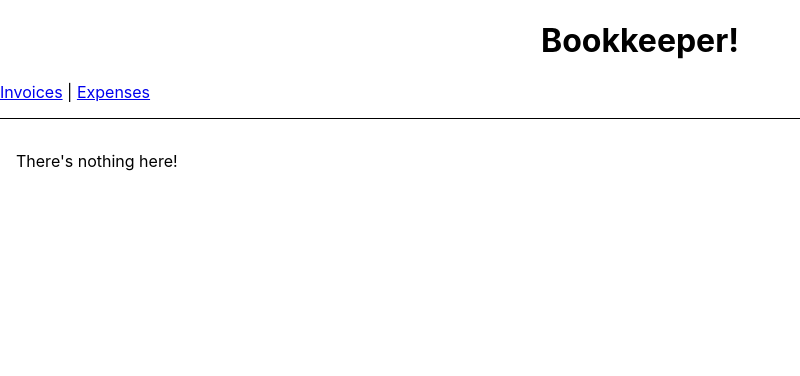
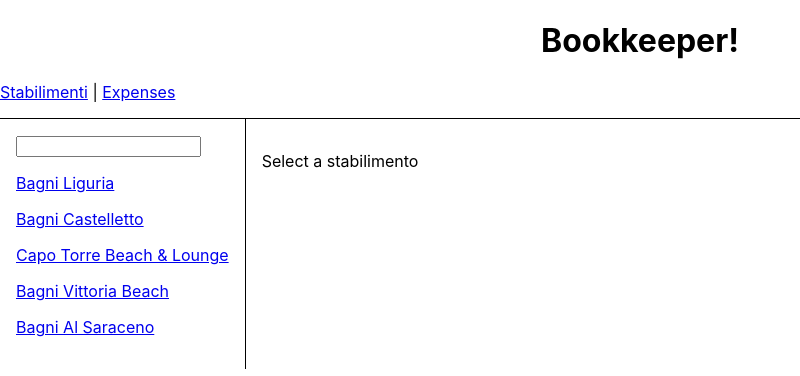
Before and after one commit to Artorias718/WebApp, a React (Create React App) app: page /stabilimenti in a window 1280 px wide. Shown: the top 376 px of the page, without its empty margins (0-800 px from the left). Built offline with nearby package versions, Linux system fonts and the light colour scheme.

Commit message:
renderizzo la lista di stabilimenti con dati statistici

```diff
--- a/src/App.js
+++ b/src/App.js
@@ -12,7 +12,7 @@ export default function App() {
           paddingBottom: "1rem",
         }}
       >
-        <Link to="/invoices">Invoices</Link> |{" "}
+        <Link to="/stabilimenti">Stabilimenti</Link> |{" "}
         <Link to="/expenses">Expenses</Link>
       </nav>
       <Outlet />
--- a/src/Mappa.js
+++ b/src/Mappa.js
@@ -12,7 +12,7 @@ export default function App() {
   let navigate = useNavigate();
   let location = useLocation();
   let params = useParams();
-  let invoice = parseInt(params.invoiceId, 10);
+  let stabilimentoID = parseInt(params.stabilimentoId, 10);
 
   const [seat, setSeat] = useState([]);
   const [seatAvailable, setSeatAvailable] = useState([]);
@@ -33,10 +33,11 @@ export default function App() {
       // setIsLoading(true);
 
       try {
-          const result = await axios('http://localhost:8080/api/v1/stabilimenti/' + invoice + '/lista_Posti');
+          const result = await axios('http://localhost:8080/api/v1/stabilimenti/' + stabilimentoID + '/lista_Posti');
 
           setSeat(result.data);
           setSeatAvailable(result.data.filter(s => s.booked === false));
+          setSeatReserved([]);
       } catch (error) {
           console.log(error);
           alert(error);
@@ -59,7 +60,7 @@ export default function App() {
     // };
 
     // setData();
-  }, [invoice]);
+  }, [stabilimentoID]);
 
   // metodo che permette di aggiornare i posti scelti dall'utente
   const onClickData = (seat) => {
@@ -81,7 +82,7 @@ export default function App() {
   function handleSubmit(e) {
     e.preventDefault();
     console.log('You clicked submit.');
-    console.log('stabilimentoID: ' + invoice);
+    console.log('stabilimentoID: ' + stabilimentoID);
     console.log(seatReserved);
     let reservedIds = seatReserved.map(s => s.id);
     console.log(reservedIds);
@@ -97,7 +98,7 @@ export default function App() {
 
     // faccio la post con stabilimentoID, reservedSeatsId, totalPrice
     axios.post('http://localhost:7500/api/v1/prenotazioni/create', {
-      "stabilimentoID": invoice,
+      "stabilimentoID": stabilimentoID,
       "listaPostiPrenotati": reservedIds,
       "totalPrice": totalPrice
     })
--- a/src/index.js
+++ b/src/index.js
@@ -8,9 +8,9 @@ import './index.css';
 import App from "./App";
 import Mappa from "./Mappa";
 import Expenses from "./routes/expenses";
-import Invoices from "./routes/invoices";
+// import Invoices from "./routes/invoices";
 import Stabilimenti from "./routes/stabilimenti"
-import Invoice from "./routes/invoice";
+// import Invoice from "./routes/invoice";
 
 // const rootElement = document.getElementById("root");
 const container = document.getElementById('app');
@@ -21,16 +21,16 @@ root.render(
     <Routes>
       <Route path="/" element={<App />}>
         <Route path="expenses" element={<Expenses />} />
-        <Route path="invoices" element={<Invoices />}>
+        <Route path="stabilimenti" element={<Stabilimenti />}>
           <Route
             index
             element={
               <main style={{ padding: "1rem" }}>
-                <p>Select an invoice</p>
+                <p>Select a stabilimento</p>
               </main>
             }
           />
-          <Route path=":invoiceId" element={<Mappa />} />
+          <Route path=":stabilimentoId" element={<Mappa />} />
         </Route>
         <Route
           path="*"
--- a/src/routes/stabilimenti.jsx
+++ b/src/routes/stabilimenti.jsx
@@ -1,14 +1,91 @@
+import React, { useState, useEffect } from 'react';
 import {
     NavLink,
     Outlet,
     useSearchParams,
     useLocation
   } from "react-router-dom";
-  import { getInvoices } from "../data";
+// import { getInvoices } from "../data";
 
-  export default function Invoices() {
-    let invoices = getInvoices();
+export default function Stabilimenti() {
+    // let invoices = getInvoices();
     let [searchParams, setSearchParams] = useSearchParams();
+
+    const [stabilimenti, setStabilimenti] = useState([]);
+
+    useEffect(() => {
+        // const fetchData = async () => {
+        //   // setIsLoading(true);
+
+        //   try {
+        //       const result = await axios('http://localhost:8080/api/v1/stabilimenti/' + stabilimentoID + '/lista_Posti');
+
+        //       setSeat(result.data);
+        //       setSeatAvailable(result.data.filter(s => s.booked === false));
+        //       setSeatReserved([]);
+        //   } catch (error) {
+        //       console.log(error);
+        //       alert(error);
+        //   }
+
+        //   // setIsLoading(false);
+        // };
+
+        // fetchData();
+
+        const setData = () => {
+          let stabilimentiList = [
+            {
+                "id": 1,
+                "name": "Bagni Liguria",
+                "rowQty": 3,
+                "columnQty": 4,
+                "address": "Viale Rimembranza, 38, 16039 Sestri Levante GE",
+                "phoneNumber": "0185 482131",
+                "spotsNumber": 12
+            },
+            {
+                "id": 2,
+                "name": "Bagni Castelletto",
+                "rowQty": 2,
+                "columnQty": 5,
+                "address": "Via Aurelia, 17024 Finale Ligure SV",
+                "phoneNumber": "019 600106",
+                "spotsNumber": 10
+            },
+            {
+                "id": 3,
+                "name": "Capo Torre Beach & Lounge",
+                "rowQty": 5,
+                "columnQty": 3,
+                "address": "Via Aurelia di Ponente, 1, 17015 Celle Ligure SV",
+                "phoneNumber": "019 221 6264",
+                "spotsNumber": 15
+            },
+            {
+                "id": 4,
+                "name": "Bagni Vittoria Beach",
+                "rowQty": 4,
+                "columnQty": 5,
+                "address": "Lungomare Augusto Migliorini, 17024 Finale Ligure SV",
+                "phoneNumber": "019 695583",
+                "spotsNumber": 20
+            },
+            {
+                "id": 5,
+                "name": "Bagni Al Saraceno",
+                "rowQty": 2,
+                "columnQty": 7,
+                "address": "Via del Capo, 2, 17024 Finale ligure SV",
+                "phoneNumber": "019 698 8187",
+                "spotsNumber": 14
+            }
+        ];
+          setStabilimenti(stabilimentiList);
+        };
+
+        setData();
+      }, []);
 
     return (
       <div style={{ display: "flex" }}>
@@ -29,24 +106,24 @@ import {
               }
             }}
           />
-          {invoices
-            .filter((invoice) => {
+          {stabilimenti
+            .filter((stabilimento) => {
               let filter = searchParams.get("filter");
               if (!filter) return true;
-              let name = invoice.name.toLowerCase();
+              let name = stabilimento.name.toLowerCase();
               return name.includes(filter.toLowerCase());
             })
-            .map((invoice) => (
+            .map((stabilimento) => (
               <QueryNavLink
                 style={({ isActive }) => ({
                   display: "block",
                   margin: "1rem 0",
                   color: isActive ? "red" : "",
                 })}
-                to={`/invoices/${invoice.number}`}
-                key={invoice.number}
+                to={`/stabilimenti/${stabilimento.id}`}
+                key={stabilimento.id}
               >
-                {invoice.name}
+                {stabilimento.name}
               </QueryNavLink>
             ))}
         </nav>
```
